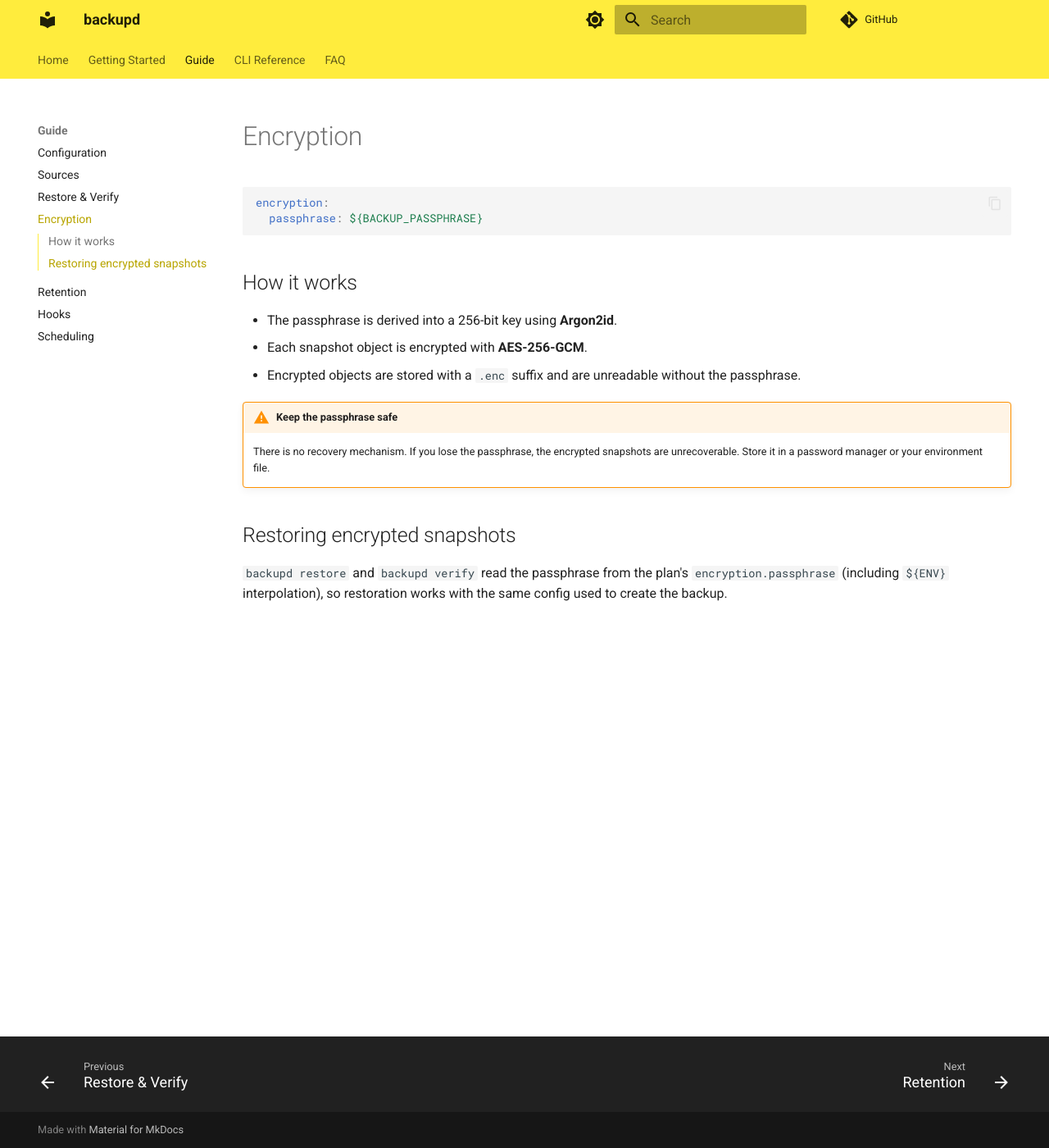
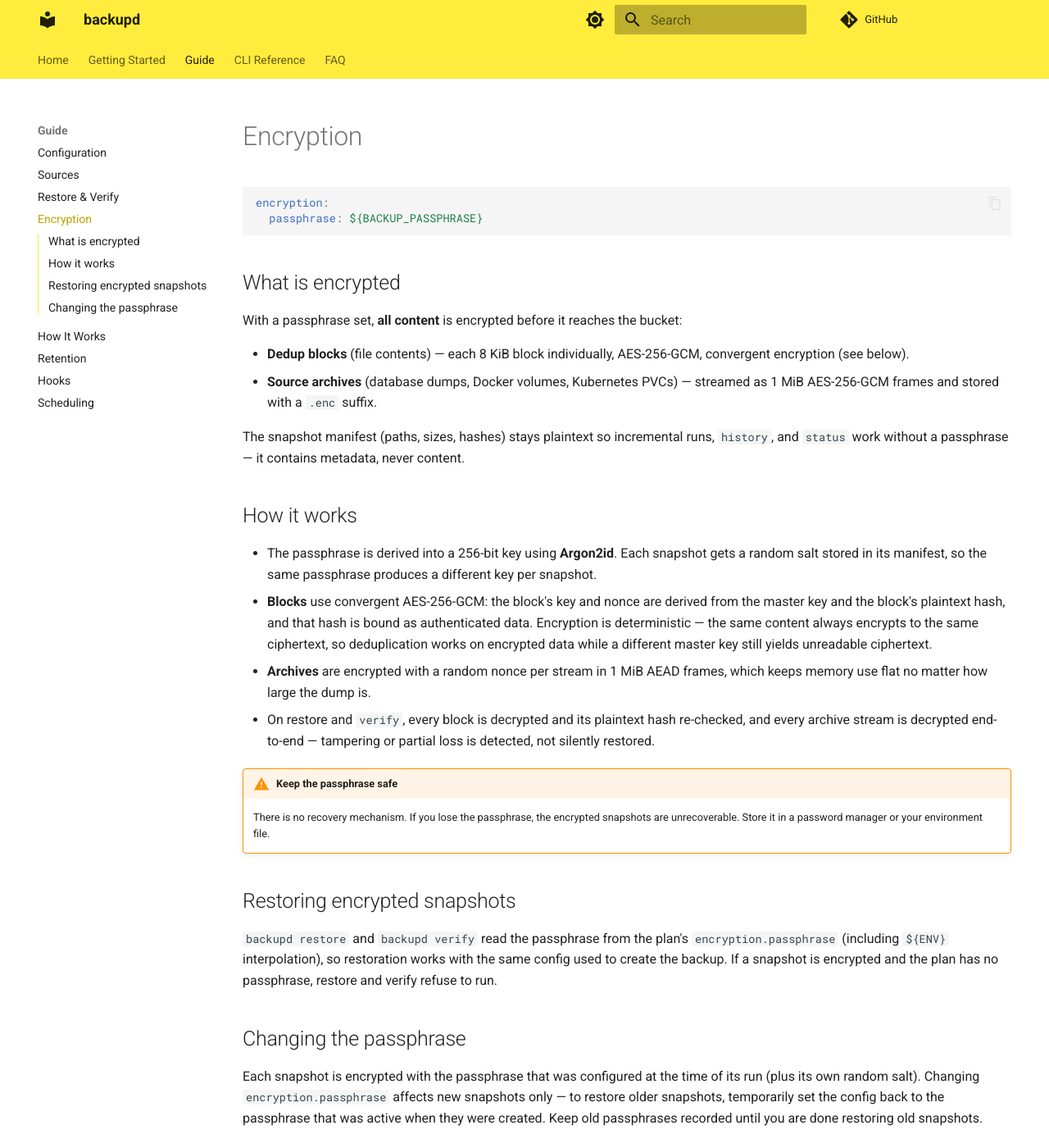
Before and after one commit to soroushalinia/backupd, an MkDocs documentation site: the page built from docs/encryption.md, in a window 1280 px wide and 1400 px high. Shown: the whole window at 82% size. Built offline with MkDocs 1.6.1 and Material for MkDocs 9.7.7, drawn with Linux system fonts in a browser that asks for light colours; comment, search, counter and statistics services are not loaded.

Commit message:
docs: explain storage layout, encryption, and the new safety features
Adds a How It Works page covering the object layout, manifest schema,
content-addressed dedup blocks, incremental two-pass backups, failed-run
cleanup, retention orphan pruning, convergent block encryption and
stream-encrypted archives, streaming/multipart behavior, rate limits,
and dry runs. Rewrites the Encryption page to match the actual design
(per-snapshot salt, convergent AES-256-GCM blocks, 1 MiB AEAD stream
frames, plaintext-hash verification), documents restore path
containment, restore ordering, and streamed verification, and adds FAQ
entries for failed runs, symlinks, rate limits, and dry-run/check.

````diff
--- a/docs/encryption.md
+++ b/docs/encryption.md
@@ -5,11 +5,31 @@ encryption:
   passphrase: ${BACKUP_PASSPHRASE}
 ```
 
+## What is encrypted
+
+With a passphrase set, **all content** is encrypted before it reaches the bucket:
+
+- **Dedup blocks** (file contents) — each 8 KiB block individually, AES-256-GCM, convergent
+  encryption (see below).
+- **Source archives** (database dumps, Docker volumes, Kubernetes PVCs) — streamed as 1 MiB
+  AES-256-GCM frames and stored with a `.enc` suffix.
+
+The snapshot manifest (paths, sizes, hashes) stays plaintext so incremental runs, `history`, and
+`status` work without a passphrase — it contains metadata, never content.
+
 ## How it works
 
-- The passphrase is derived into a 256-bit key using **Argon2id**.
-- Each snapshot object is encrypted with **AES-256-GCM**.
-- Encrypted objects are stored with a `.enc` suffix and are unreadable without the passphrase.
+- The passphrase is derived into a 256-bit key using **Argon2id**. Each snapshot gets a random
+  salt stored in its manifest, so the same passphrase produces a different key per snapshot.
+- **Blocks** use convergent AES-256-GCM: the block's key and nonce are derived from the master
+  key and the block's plaintext hash, and that hash is bound as authenticated data. Encryption is
+  deterministic — the same content always encrypts to the same ciphertext, so deduplication works
+  on encrypted data while a different master key still yields unreadable ciphertext.
+- **Archives** are encrypted with a random nonce per stream in 1 MiB AEAD frames, which keeps
+  memory use flat no matter how large the dump is.
+- On restore and `verify`, every block is decrypted and its plaintext hash re-checked, and every
+  archive stream is decrypted end-to-end — tampering or partial loss is detected, not silently
+  restored.
 
 !!! warning "Keep the passphrase safe"
     There is no recovery mechanism. If you lose the passphrase, the encrypted snapshots are
@@ -19,4 +39,12 @@ encryption:
 
 `backupd restore` and `backupd verify` read the passphrase from the plan's `encryption.passphrase`
 (including `${ENV}` interpolation), so restoration works with the same config used to create the
-backup.
+backup. If a snapshot is encrypted and the plan has no passphrase, restore and verify refuse to
+run.
+
+## Changing the passphrase
+
+Each snapshot is encrypted with the passphrase that was configured at the time of its run (plus
+its own random salt). Changing `encryption.passphrase` affects new snapshots only — to restore
+older snapshots, temporarily set the config back to the passphrase that was active when they were
+created. Keep old passphrases recorded until you are done restoring old snapshots.
--- a/mkdocs.yml
+++ b/mkdocs.yml
@@ -68,6 +68,7 @@ nav:
       - Sources: sources.md
       - Restore & Verify: restore.md
       - Encryption: encryption.md
+      - How It Works: architecture.md
       - Retention: retention.md
       - Hooks: hooks.md
       - Scheduling: scheduling.md
````
Also changed, not shown: docs/architecture.md (added, +164 -0 lines), docs/faq.md (+37 -5 lines), docs/index.md (+11 -1 lines), docs/quickstart.md (+10 -1 lines), docs/restore.md (+21 -3 lines).
